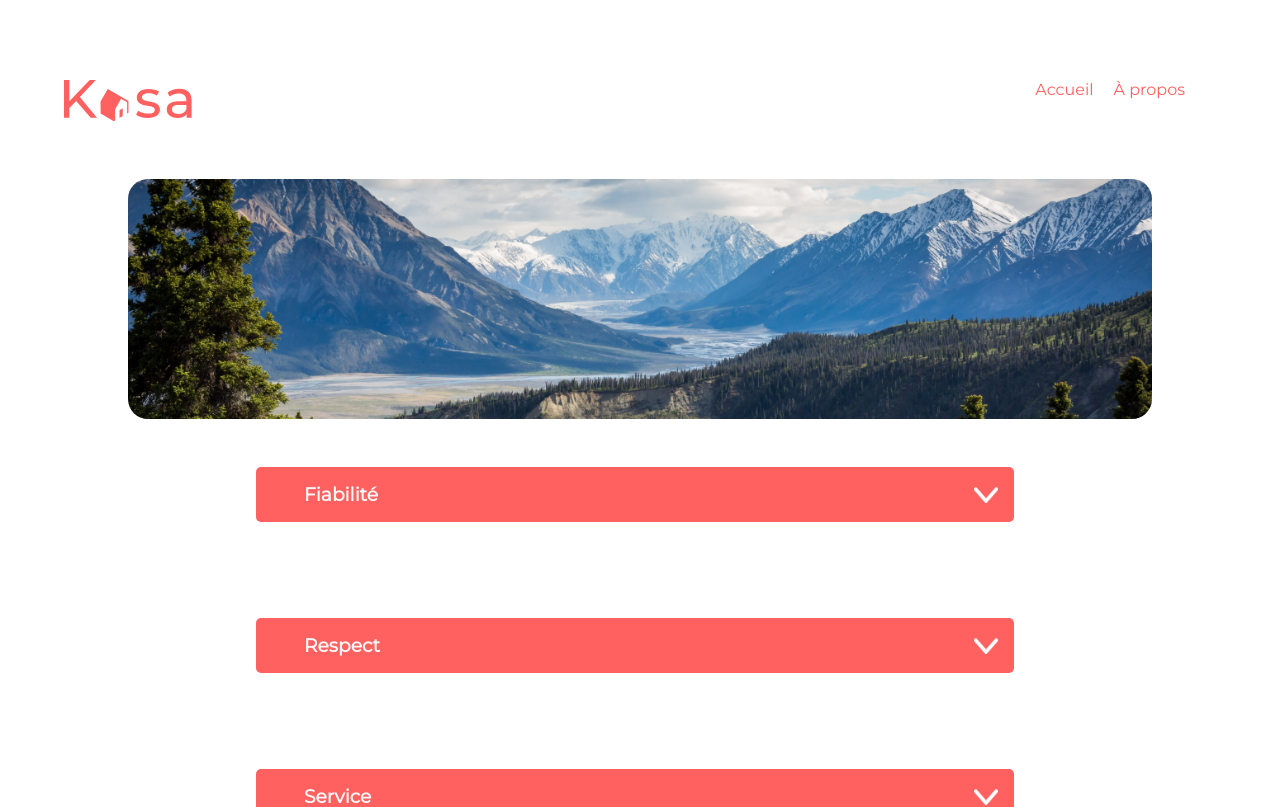
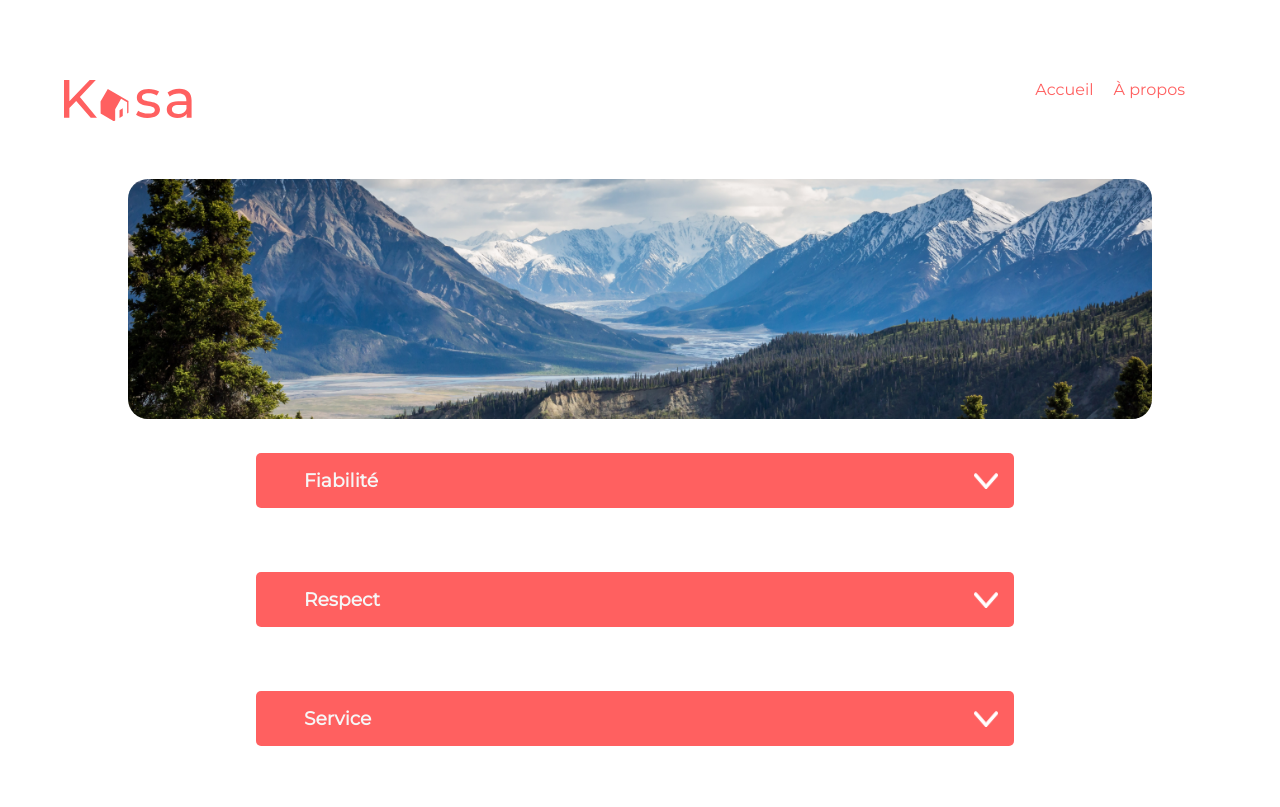
Before and after one commit to binraw/Kasa, a React (Create React App) app: page /about in a window 1280 px wide. Shown: the top 807 px of the page. Built offline with nearby package versions, Linux system fonts and the light colour scheme; a web font is replaced by a local one.

Commit message:
last fix

```diff
--- a/src/scss/style.scss
+++ b/src/scss/style.scss
@@ -104,7 +104,7 @@ img {
 	z-index: 10;
 	font-size: 2.5rem;
 	@media (max-width: 768px) {
-		font-size: 1rem;
+		font-size: 2rem;
 	}
 }
 
@@ -127,9 +127,10 @@ img {
 	margin-top: 2rem;
 	@include border-radius(20px);
 	align-items: center;
-	@media (max-width: 768px) {
+	@media (max-width: 950px) {
 		padding-top: 0;
 		background-color: $color-text;
+		background-color: white;
 	}
 }
 .card-list a {
@@ -229,7 +230,7 @@ img {
 .drop-structure {
 	width: 100%;
 
-	margin: 2rem;
+	margin: 1rem;
 	@media (max-width: 768px) {
 		display: flex;
 		justify-content: center;
--- a/src/style/style.css
+++ b/src/style/style.css
@@ -114,7 +114,7 @@ img {
 }
 @media (max-width: 768px) {
   .container-img h1 {
-    font-size: 1rem;
+    font-size: 2rem;
   }
 }
 
@@ -142,10 +142,11 @@ img {
   -moz-border-radius: 20px;
   align-items: center;
 }
-@media (max-width: 768px) {
+@media (max-width: 950px) {
   .card-list {
     padding-top: 0;
     background-color: #f6f6f6;
+    background-color: white;
   }
 }
 
@@ -261,7 +262,7 @@ img {
 
 .drop-structure {
   width: 100%;
-  margin: 2rem;
+  margin: 1rem;
 }
 @media (max-width: 768px) {
   .drop-structure {
```
Also changed, not shown: 1 other file (tests, documents, lock files or other folders).
